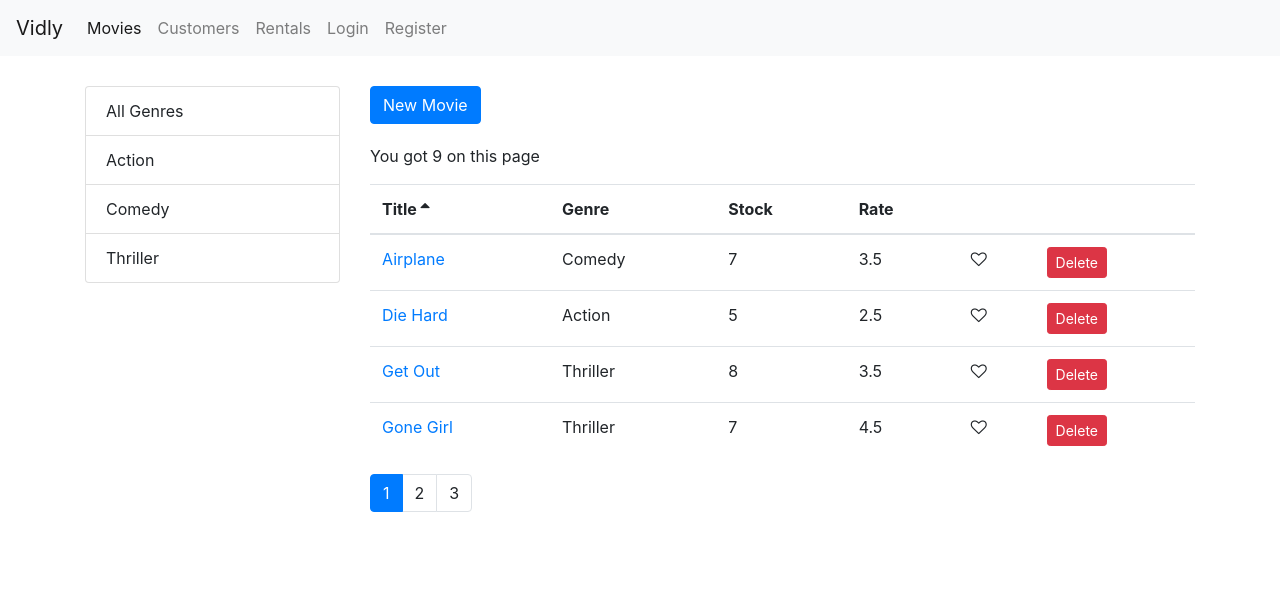
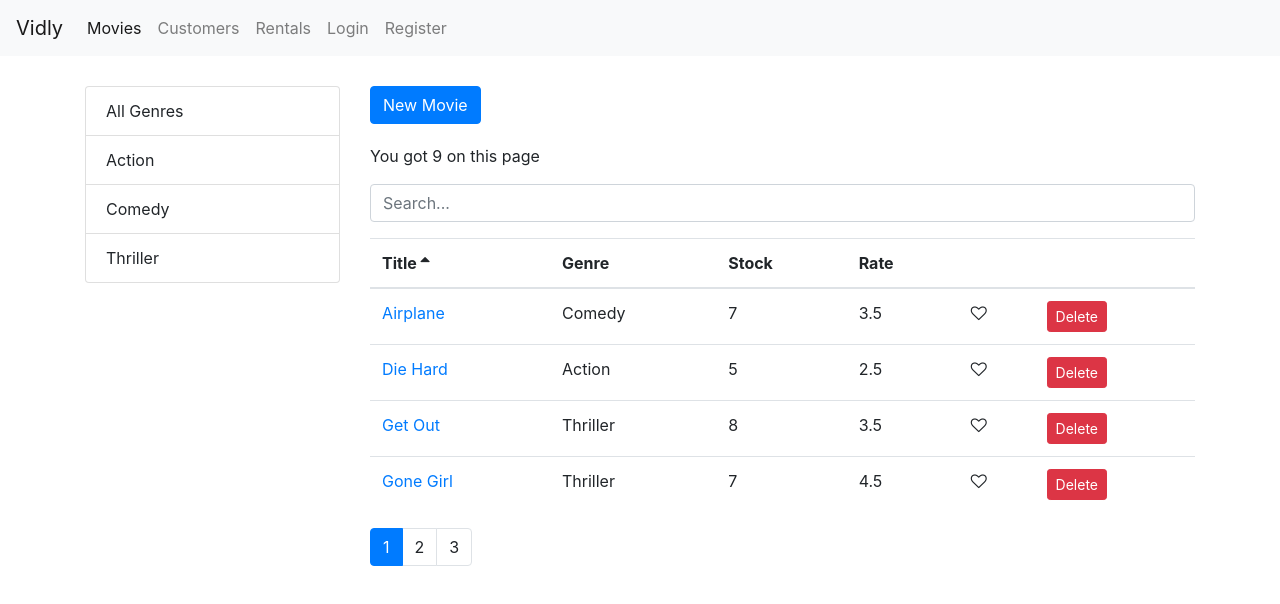
Before and after one commit to ben7ny/vidly, a React (Create React App) app: page /movies in a window 1280 px wide. Shown: the top 604 px of the page. Built offline with nearby package versions, Linux system fonts and the light colour scheme.

Commit message:
search box is added

```diff
--- a/src/components/movies.jsx
+++ b/src/components/movies.jsx
@@ -1,5 +1,6 @@
 import React, { Component } from "react";
 import MoviesTable from "./moviesTable";
+import SearchBox from "./searchBox";
 import ListGroup from "./common/listGroup";
 import Pagination from "./common/pagination";
 import { getMovies, deleteMovie } from "../services/fakeMovieService";
@@ -7,12 +8,15 @@
 import { paginate } from "../utils/paginate";
 import { Link } from "react-router-dom";
 import _ from "lodash";
-
+// is better to put all states in even if you don't need to (selectedGenre)
+// so other developers know what they dealing with
 class Movies extends Component {
   state = {
     movies: [], // has to be set to an empty array until it get filled after get the data from componentDidMount
     genres: [],
     pageSize: 4,
+    searchQuery: "",
+    selectedGenre: null,
     currentPage: 1,
     sortColumn: { path: "title", order: "asc" }
   };
@@ -51,6 +55,19 @@
     this.setState({ currentPage: page });
   };
 
+  // two type of search created one by genre, one by word (don't do both, the user get confiused)one is possible
+  // we shoud set to page 1 in case if the user is looking for a movie in page 3 and there is just one in page 1
+  // the searchQuery: "" is not null because controled component problem
+
+  handleGenreSelect = genre => {
+    this.setState({ selectedGenre: genre, searchQuery: "", currentPage: 1 });
+  };
+
+  // instead of passing event/ passing the query component
+  handleSearch = query => {
+    this.setState({ searchQuery: query, selectedGenre: null, currentPage: 1 });
+  };
+
   handleSort = sortColumn => {
     // moved it to the moviesTable
     // asc means ascending order from lodash library
@@ -63,15 +80,20 @@
     const {
       pageSize,
       currentPage,
-      movies,
+      movies: allMovies,
       selectedGenre,
+      searchQuery,
       sortColumn
     } = this.state;
     // apply the genre filter before the sorting and then the pagination in this order
-    const filtered =
-      selectedGenre && selectedGenre._id
-        ? movies.filter(m => m.genre._id === selectedGenre._id)
-        : movies;
+    // the if...else in this conditional determines which search method been selected
+    let filtered = allMovies;
+    if (searchQuery)
+      filtered = allMovies.filter(m =>
+        m.title.toLowerCase().startsWith(searchQuery.toLowerCase())
+      );
+    else if (selectedGenre && selectedGenre._id)
+      filtered = allMovies.filter(m => m.genre._id === selectedGenre._id);
     // the second argument is array where you can store multi columns properties, and the third is the order(asc)
     const sorted = _.orderBy(filtered, [sortColumn.path], [sortColumn.order]);
     const moviesOnPage = paginate(sorted, currentPage, pageSize); //need a new array, so use the paginate func
@@ -95,6 +117,8 @@
             New Movie
           </Link>
           <p>You got {filtered.length} on this page</p>
+          {/* used it instead of input for simpler interface */}
+          <SearchBox value={searchQuery} onChange={this.handleSearch} />
           <MoviesTable
             moviesOnPage={moviesOnPage}
             sortColumn={sortColumn}
--- /dev/null
+++ b/src/components/searchBox.jsx
@@ -0,0 +1,16 @@
+import React from "react";
+
+const SearchBox = ({ value, onChange }) => {
+  return (
+    <input
+      type="text"
+      name="query"
+      className="form-control my-3"
+      placeholder="Search..."
+      value={value}
+      onChange={e => onChange(e.currentTarget.value)}
+    />
+  );
+};
+
+export default SearchBox;
```
